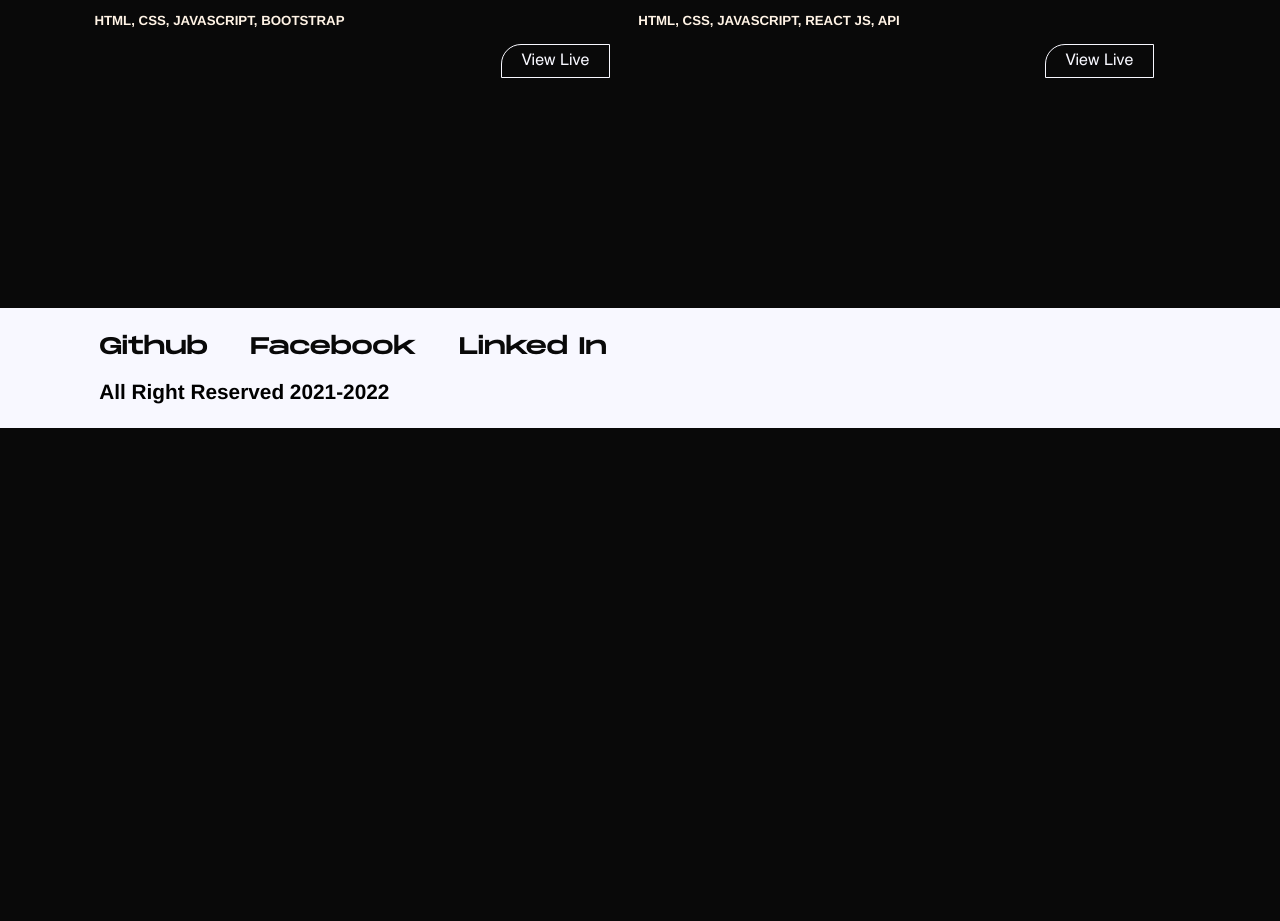
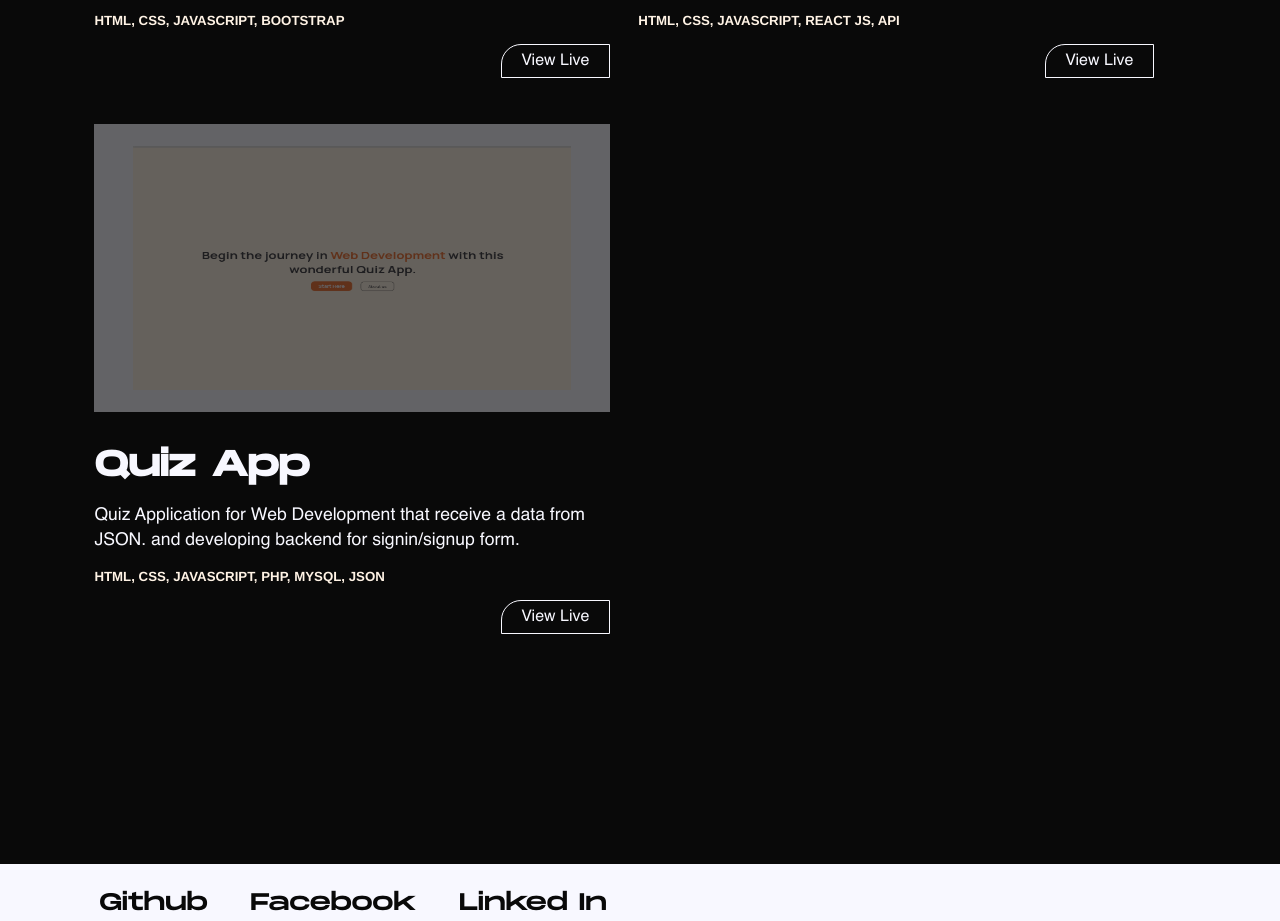
Before and after one commit to Garnfil/James-Garnfil, a plain HTML site: page works.html in a window 1280 px wide. Shown: the part 3080-4001 px from the top of the page. Before the commit the page ends 3508 px from the top, so only its background shows below. Drawn offline with Linux system fonts and the light colour scheme.

Commit message:
add quiz app and change the dize of project image

```diff
--- a/style.css
+++ b/style.css
@@ -562,6 +562,9 @@ footer h5{
 	.featured{
 		width: 100%;
 	}
+	.featured-image{
+	  height: 27vh;
+	}
 	.featured-text h1{
 		font-size: 1.5rem;
 	}
@@ -637,50 +640,3 @@ footer h5{
 	opacity: 1;
 	transform: translateY(0px);
 }
-/*@media screen and (max-width: 768px){
-  .transition h1{
-    font-size: 3rem;
-  }
-	.hero-container{
-		padding: 0rem 2rem;
-	}
-	.hero-text{
-		max-width: 40%;
-	}
-	.hero-content h1{
-	  font-size: 3rem;
-	}
-	nav{
-		padding: 2rem;
-	}
-	.doings-container{
-		padding: 2rem;
-	}
-	.featured-container{
-		padding: 2rem;
-	}
-	.featured{
-		width: 44%;
-	}
-	.contact-container{
-		padding: 2rem;
-	}
-	.contact-container h1{
-		font-size: 3.5rem;
-	}
-	footer{
-		padding: 1.2rem 2rem;
-	}
-	.skills h1{
-		font-size: 2.5rem;
-	}
-	.skills div{
-		padding-left: 1.2rem;
-	}
-	.skills h3{
-		font-size: 1.2rem;
-	}
-	.skills h3 span{
-		font-size: 1rem;
-	}
-}*/
--- a/works.html
+++ b/works.html
@@ -153,7 +153,19 @@
             <a target="_blank" href="https://garnfil.github.io/Weather-App/">View Live</a>
           </div>
         </div>
-    </div>
+        <div class="featured">
+         <div class="featured-image">
+           <img src="images/proj11.png" alt="" />
+           <span> </span>
+         </div>
+         <div class="featured-text">
+           <h1>Quiz App</h1>
+           <p>Quiz Application for Web Development that receive a data from JSON. and developing backend for signin/signup form.</p>
+           <h5>HTML, CSS, JAVASCRIPT, PHP, MYSQL, JSON</h5>
+           <a target="_blank" href="http://quiz-app.great-site.net/?i=1">View Live</a>
+         </div>
+       </div>
+     </div>
   </div>
 
    <footer>
```
